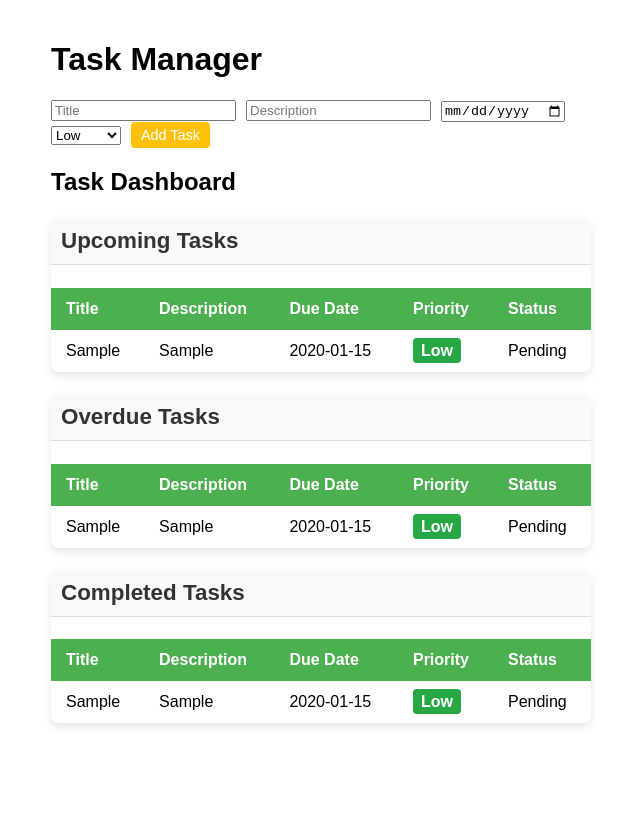
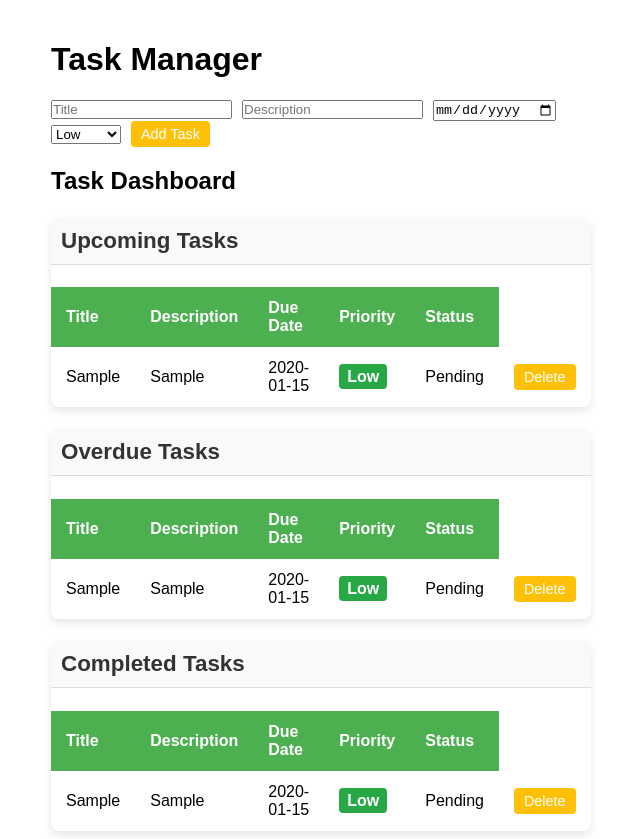
Before and after one commit to sup-uj/elitefittask, a React (Vite) app: page / in a window 1280 px wide. Both pictures are taken after typing "Sample", "Sample", "2020-01-15" into the empty fields and a click on the button "Add Task". Shown: the whole page, without its empty margins (289-929 px from the left). Before the commit the page ends 800 px from the top, so only its background shows below. Built offline with nearby package versions, Linux system fonts and the light colour scheme; the HTML template or start-up script is replaced by a standard one.

Commit message:
Delete Task done

```diff
--- a/src/App.jsx
+++ b/src/App.jsx
@@ -17,12 +17,13 @@ const App = () => {
     const newTask = { ...task, id: Date.now() };
     setTasks([newTask, ...tasks]);
   };
+  const deleteTask = (id) => setTasks(tasks.filter(task => task.id !== id));
 
   return (
     <div className="App">
       <h1>Task Manager</h1>
       <TaskForm onAdd={addTask} />
-      <Dashboard tasks={tasks} />
+      <Dashboard tasks={tasks}  onDelete={deleteTask}/>
     </div>
   );
 };
--- a/src/components/Dashboard.jsx
+++ b/src/components/Dashboard.jsx
@@ -1,16 +1,16 @@
 import React, { useState } from 'react';
 import TaskTable from './TaskTable';
 
-const Dashboard = ({ tasks}) => {
+const Dashboard = ({ tasks,onDelete}) => {
 
 
   return (
     <div className="dashboard">
       <h2>Task Dashboard</h2>
 
-      <TaskTable title="Upcoming Tasks" tasks={tasks} />
-      <TaskTable title="Overdue Tasks" tasks={tasks}  />
-      <TaskTable title="Completed Tasks" tasks={tasks} />
+      <TaskTable title="Upcoming Tasks" tasks={tasks} onDelete={onDelete} />
+      <TaskTable title="Overdue Tasks" tasks={tasks} onDelete={onDelete} />
+      <TaskTable title="Completed Tasks" tasks={tasks} onDelete={onDelete} />
     </div>
   );
 };
--- a/src/components/TaskTable.jsx
+++ b/src/components/TaskTable.jsx
@@ -1,7 +1,7 @@
 import React from 'react';
 import './TaskTable.css';
 
-const TaskTable = ({ title, tasks,}) => {
+const TaskTable = ({ title, tasks, onDelete }) => {
     return (
         <div className="task-table">
             <h3>{title}</h3>
@@ -27,6 +27,10 @@ const TaskTable = ({ title, tasks,}) => {
                                 </span>
                             </td>
                             <td>{task.completed ? 'Completed' : 'Pending'}</td>
+                            <td>
+
+                                <button onClick={() => onDelete(task.id)}>Delete</button>
+                            </td>
                         </tr>
                     ))}
                 </tbody>
--- a/src/index.css
+++ b/src/index.css
@@ -1,3 +1,6 @@
+*{
+  padding: 0;
+}
 body {
   font-family: Arial, sans-serif;
   display: flex;
```
Lines whose indentation alone changed are shown as unchanged.
